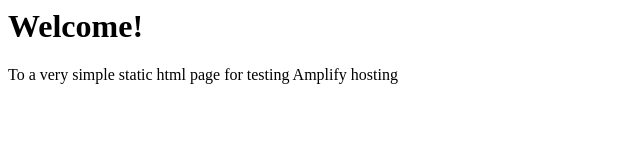
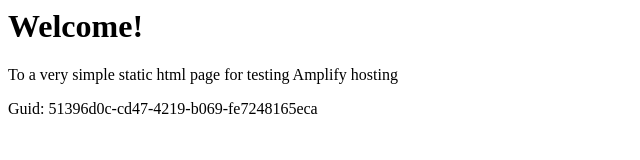
Before and after one commit to aws-aemilia-hkg/Github-PR-Commit-Integration-Test-DoNotTouch-GitHubAutoBuildPrPreviewCanaryTest-v1-prod-ap-east-1, a website: page src/index.html in a window 1280 px wide. Shown: the whole page, without its empty margins (0-640 px from the left). Drawn offline with Linux system fonts and the light colour scheme.

Commit message:
commit from integ tests

```diff
--- a/src/index.html
+++ b/src/index.html
@@ -1,3 +1,5 @@
+
+
 <html lang="en">
 
 <head>
@@ -10,6 +12,6 @@
 <body>
     <h1>Welcome!</h1>
     <p>To a very simple static html page for testing Amplify hosting</p>
-</body>
+    <p>Guid: 51396d0c-cd47-4219-b069-fe7248165eca</p></body>
 
 </html>
```
